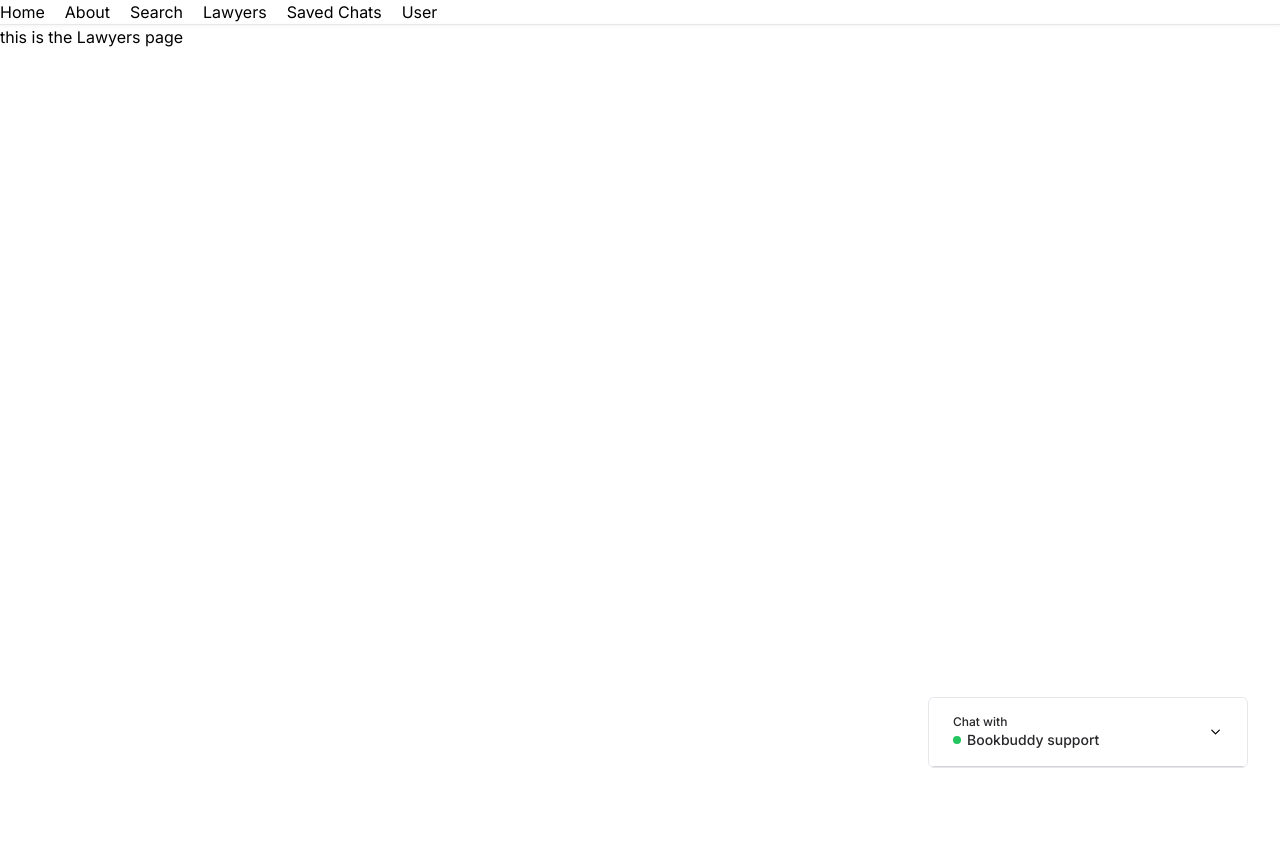
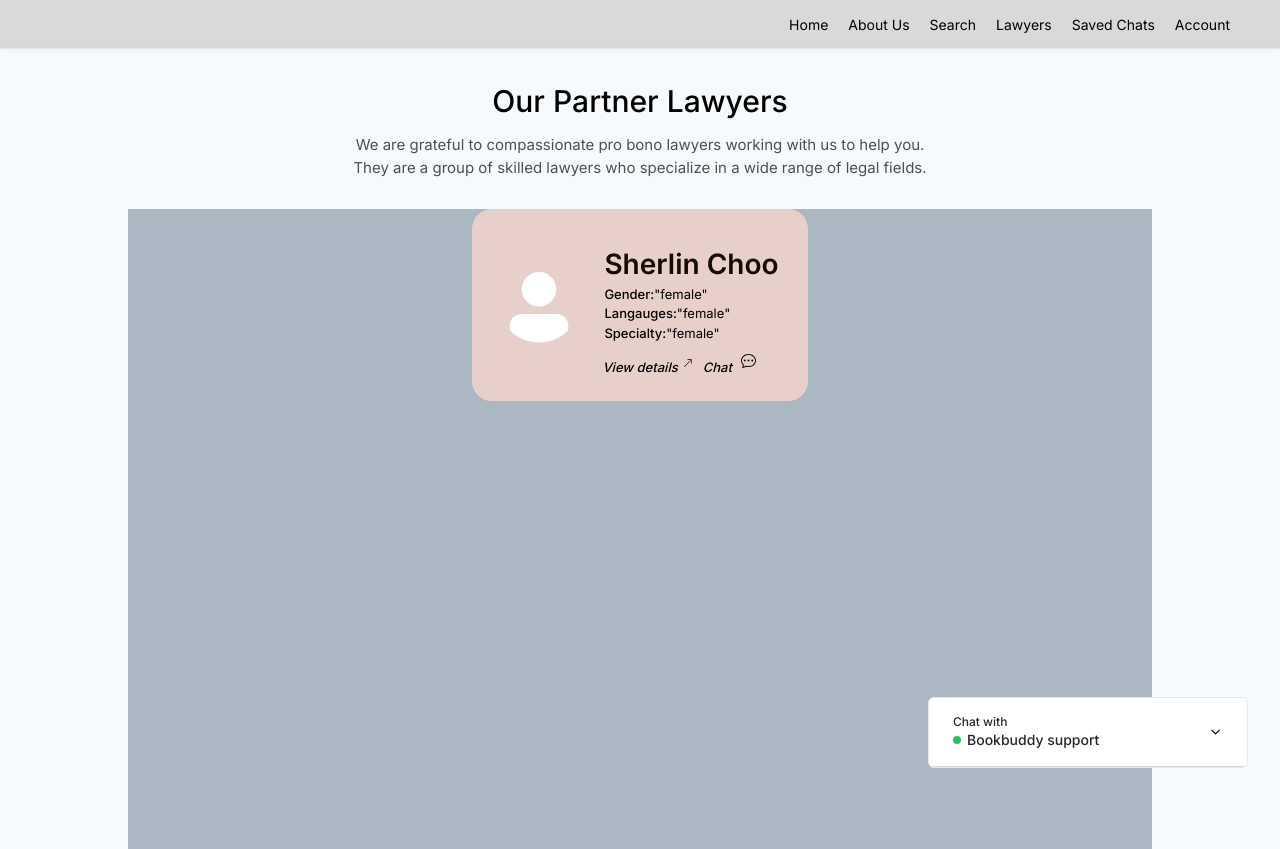
Before and after one commit to izumiaa/HabeasCodeus, a Next.js app: page /lawyers in a window 1280 px wide. Before the commit the page ends 800 px from the top, so only its background shows below. Built offline with nearby package versions, Linux system fonts and the light colour scheme.

Commit message:
did lawyer page

```diff
--- a/src/app/(site)/home/page.tsx
+++ b/src/app/(site)/home/page.tsx
@@ -1,16 +1,14 @@
 'use client';
 
 import {signOut} from "next-auth/react";
+import { Box, Text, VStack, Flex } from "@chakra-ui/react";
 
 const HomePage = () => {
     return (
         <>
-            <div>
-                this is the home page
-            </div>
-            <button onClick={()=>signOut()}>
-                logout
-            </button>
+        <Flex>
+            <Text></Text>
+        </Flex>
         </>
 
     )
--- a/src/app/(site)/lawyers/page.tsx
+++ b/src/app/(site)/lawyers/page.tsx
@@ -1,8 +1,29 @@
+'use client';
+
+import Profilecard from "@/app/components/lawyerdetails/profilecard/Profilecard";
+import { Box, Text, VStack, Flex, Input, InputGroup, InputLeftElement } from "@chakra-ui/react";
+
 const Lawyers = () => {
     return (
-        <div>
-            this is the Lawyers page
-        </div>
+        <Flex flexDirection="column" bg="#F7FAFC" h="100vh" pt="0"
+        position="relative" zIndex="1"
+        justifyContent="center" alignItems="center">
+
+            <Flex flexDirection="column" w="45vw" mt="30px">
+            <Text textAlign="center" fontSize="30px" fontWeight="500">
+                Our Partner Lawyers
+            </Text>
+            <Text mt="10px" textAlign="center" fontSize="15px" fontWeight="400" color="#4E4E4E">
+            We are grateful to compassionate pro bono lawyers working
+            with us to help you. They are a group of skilled lawyers who
+            specialize in a wide range of legal fields.
+            </Text>
+            </Flex>
+
+            <Flex bg="#abb8c3" w="80vw" h="100vh" justifyContent="center" mt="30px">
+            <Profilecard name="Sherlin Choo"icon="" age="18" gender="female" bio="" tags=""/>
+            </Flex>
+        </Flex>
     )
 }
 
--- a/src/app/(site)/search/page.tsx
+++ b/src/app/(site)/search/page.tsx
@@ -1,9 +1,40 @@
+'use client';
+
+import Summary from "@/app/components/summary/Summary";
+import { Box, Text, VStack, Flex, Input, InputGroup, InputLeftElement } from "@chakra-ui/react";
+import { BsSearch } from 'react-icons/bs';
+
+// #abb8c3
 const Search = () => {
     return (
-        <div>
-            this is the search page
-        </div>
+        <>
+            <Flex flexDirection="column" bg="#abb8c3" h="100vh" pt="0"
+                position="relative" zIndex="1" >
+                {/* search bar */}
+                <Flex flexDirection="row" justifyContent="center" alignItems="center">
+                    <InputGroup w="30em" h="2.5em" flexDirection="row" alignItems="center" mt="20" mb="20">
+                        <InputLeftElement pointerEvents='none' mt="12" ml="13">
+                            <BsSearch />
+                        </InputLeftElement>
+                        <Input type="text" placeholder="Search"
+                            errorBorderColor='crimson' pl="40"
+                            borderRadius="15px" bg="#FFFFFF" w="100%" border="none"
+                            boxShadow="0px 2px 10px rgba(0, 0, 0, 0.25)" />
+                    </InputGroup>
+                </Flex>
+
+                <Flex flexDirection="column" justifyContent="center" alignItems="center"
+                gap="20">
+                <Summary/>
+                <Summary/>
+                <Summary/>
+                </Flex>
+            </Flex>
+
+
+        </>
     )
+
 }
 
 export default Search;
--- /dev/null
+++ b/src/app/components/lawyerdetails/profilecard/Profilecard.tsx
@@ -0,0 +1,108 @@
+import {
+    Box,
+    FormControl, FormLabel,
+    Input,
+    Stack,
+    Button, IconButton,
+    Text, Image, Badge,
+    Flex,
+    Select,
+    // FormErrorMessage,
+    Heading,
+    Icon,
+    InputGroup,
+    InputRightElement,
+    ChakraProvider,
+    Card, CardHeader, CardBody, CardFooter, Divider, Avatar, PinInputDescendantsProvider
+} from '@chakra-ui/react';
+
+
+import { FiFacebook } from 'react-icons/fi';
+import { Link, useNavigate } from "react-router-dom";
+import React, { useState, useEffect } from "react";
+import banner from ".//banner.png"
+import pp from ".//profile pic.png"
+import { TbBookmark } from 'react-icons/tb';
+import { HiBookmark } from 'react-icons/hi'
+import { BiDotsVerticalRounded } from 'react-icons/bi';
+import {BsArrowUpRight,BsChatDots} from 'react-icons/bs'
+
+export interface ProfilecardProps {
+    name: string;
+    icon: string;
+    age: string;
+    gender: string;
+    bio: string;
+    tags: string;
+}
+
+const Profilecard: React.FC<ProfilecardProps> = ({
+    name, icon, age, gender, bio, tags
+}) => {
+
+    return (
+        <>
+            <Box width="21em" h="12em"
+                bg="#e7d0ca" borderRadius="20px"
+                display="flex" flexDirection="row"
+                alignItems="center" justifyContent="center">
+
+                <Box mr="7px">
+                    <Avatar src="" h="6em" w="6em" />
+                </Box>
+
+                <Flex flexDirection="column" mt="10px" ml="10px">
+                <Box display="flex" flexDirection="column"  mr="10px">
+                    <Text
+                        fontSize="28px" fontWeight="600" color="#110B03">{name}</Text>
+                    <Flex>
+                        <Text fontSize="13px" fontWeight="500" >
+                            Gender:
+                        </Text>
+                        <Text fontSize="13px" fontWeight="400">
+                            "female"
+                        </Text>
+                    </Flex>
+                    <Flex>
+                        <Text fontSize="13px" fontWeight="500" >
+                            Langauges:
+                        </Text>
+                        <Text fontSize="13px" fontWeight="400">
+                            "female"
+                        </Text>
+                    </Flex>
+                    <Flex>
+                        <Text fontSize="13px" fontWeight="500" >
+                            Specialty:
+                        </Text>
+                        <Text fontSize="13px" fontWeight="400">
+                            "female"
+                        </Text>
+                    </Flex>
+                </Box>
+
+                <Flex gap="10px" mt="15px" ml="-2px">
+                        <Box display="flex">
+                        <Text fontSize="13px" fontWeight="500" as='i' mr="5px">
+                            View details
+                        </Text>
+                        <BsArrowUpRight size="10px" />
+                        </Box>
+                        <Text fontSize="13px" fontWeight="500" as='i'>
+                            Chat
+                        </Text>
+                        <Box mt="-5px" ml="-1px">
+                        <BsChatDots size="15px" />
+                        </Box>
+                    </Flex>
+
+                    </Flex>
+            </Box>
+
+
+        </>
+    );
+}
+
+
+export default Profilecard;
--- a/src/app/components/navbar/Navbar.tsx
+++ b/src/app/components/navbar/Navbar.tsx
@@ -12,7 +12,7 @@ const links = [
     //add in contact and stuff under home
     {
         id: 2,
-        title: "About",
+        title: "About Us",
         url: "/about",
     },
     {
@@ -32,8 +32,8 @@ const links = [
     },
     {
         id: 6,
-        title: "User",
-        url: "/user",
+        title: "Account",
+        url: "/account",
     },
 ];
 
@@ -42,10 +42,11 @@ const Navbar = () => {
     return (
         //@ts-ignore
         <>
-            <Flex flexDirection="row" gap="20">
+            <Flex flexDirection="row" bg="#D9D9D9" h="3rem" pr="50" gap="20"
+            justifyContent="flex-end" alignItems="center">
                 {links.map((link) => (
                     <Link key={link.id} href={link.url}>
-                        {link.title}
+                        <Text fontWeight="400" fontSize="14px">{link.title}</Text>
                     </Link>
                 ))}
             </Flex>
--- /dev/null
+++ b/src/app/components/summary/Summary.tsx
@@ -0,0 +1,13 @@
+import { Box, Text, VStack, Flex, Input, InputGroup, InputLeftElement } from "@chakra-ui/react";
+
+const Summary = () => {
+    return (
+        <Flex bg="#F5F5F5" h="100px" w="500px">
+            <Text>
+                this is a summary
+            </Text>
+        </Flex>
+    )
+}
+// #F7FAFC
+export default Summary;
```
Also changed, not shown: src/app/(site)/account/page.tsx (renamed from src/app/(site)/user/page.tsx), 1 other file (tests, documents, lock files or other folders).
